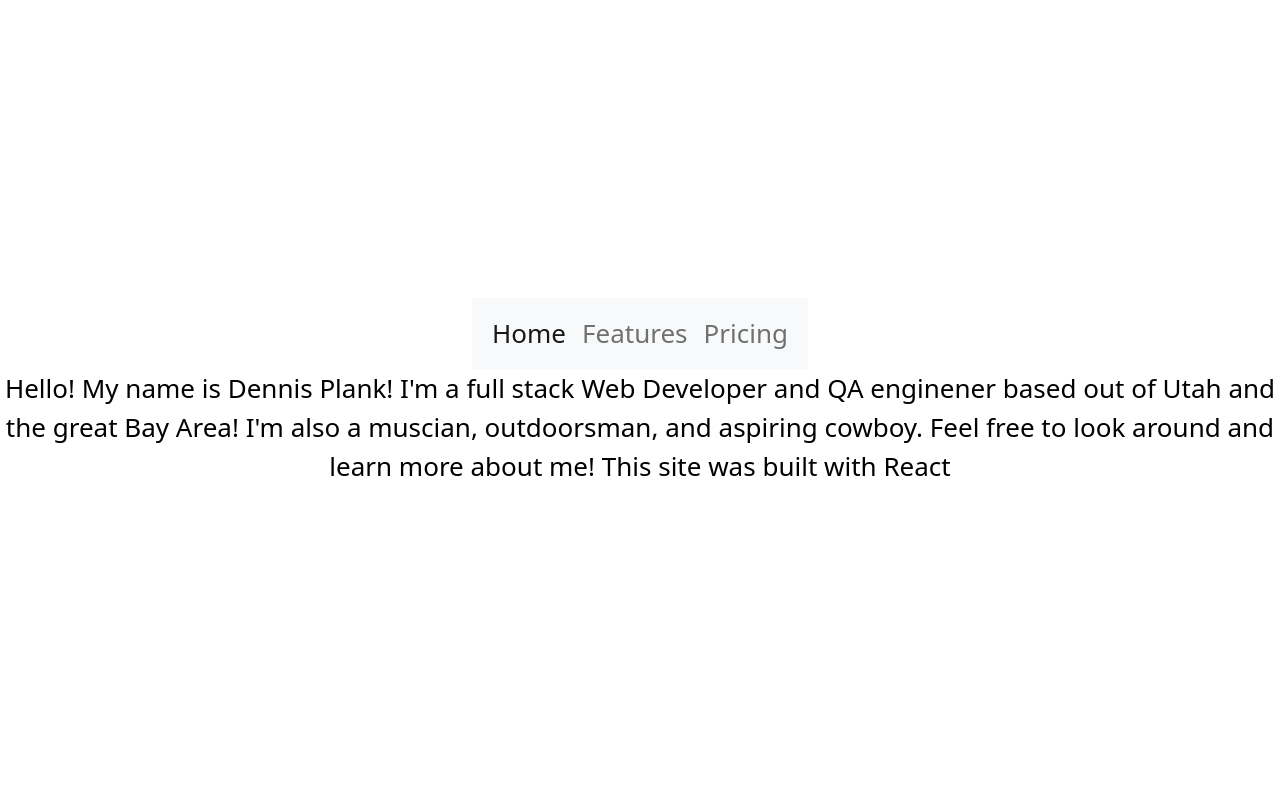
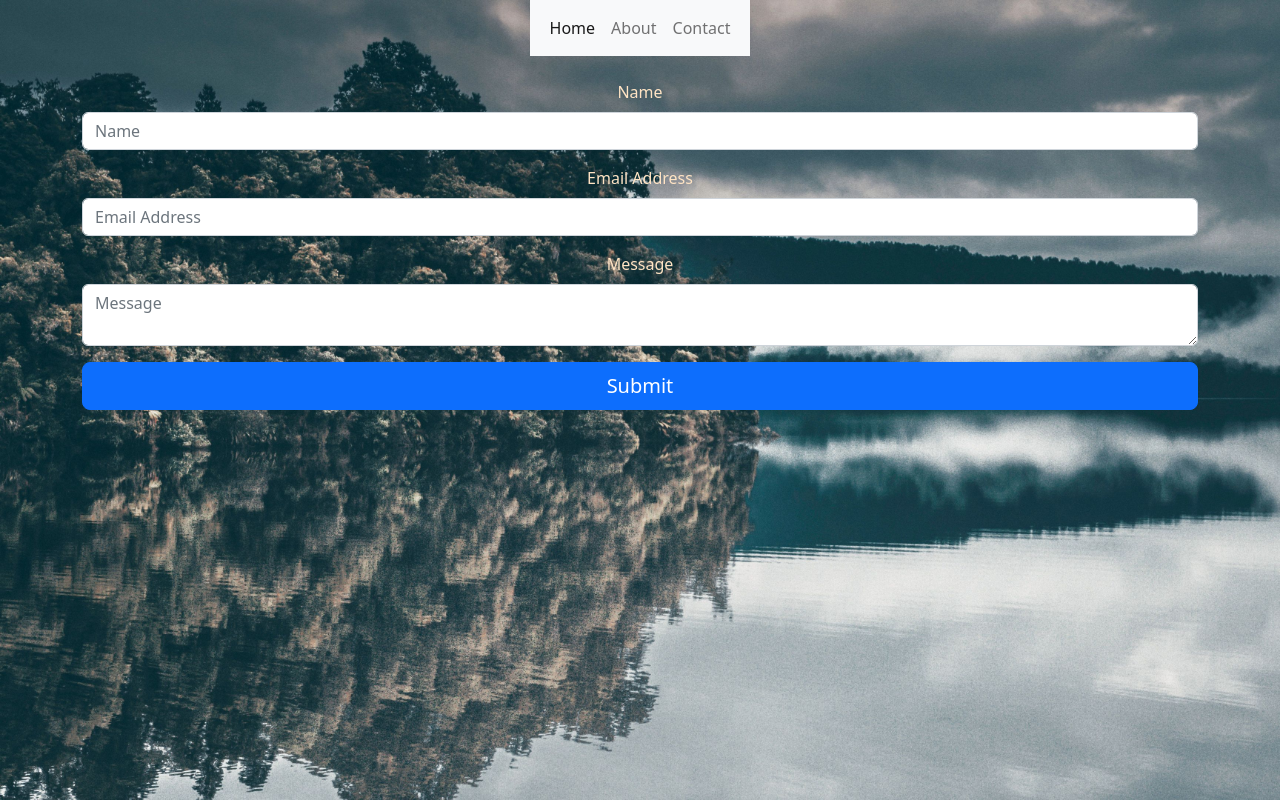
Before and after one commit to DennyPlank/Portfolio, a React (Create React App) app: page /contact in a window 1280 px wide. Built offline with nearby package versions, Linux system fonts and the light colour scheme.

Commit message:
added a contact form and some styling

```diff
--- a/src/App.css
+++ b/src/App.css
@@ -3,23 +3,21 @@
   background-color: black!;
 }
 
-.App-logo {
-  height: 40vmin;
-  pointer-events: none;
-}
-
-@media (prefers-reduced-motion: no-preference) {
-  .App-logo {
-    animation: App-logo-spin infinite 20s linear;
-  }
-}
 .App-header {
-  background-color: white;
-  min-height: 100vh;
   display: flex;
   flex-direction: column;
   align-items: center;
-  justify-content: center;
-  font-size: calc(10px + 2vmin);
-  color: black;
+  /* justify-content: center; */
+  color: bisque;
 }
+.App {
+  background-image: url('./Images/foggybackground.jpg');
+  /* Full height */
+  min-height: 100vh;
+  height: 100%;
+
+  /* Center and scale the image nicely */
+  background-position: center;
+  background-repeat: no-repeat;
+  background-size: cover;
+}
--- a/src/App.js
+++ b/src/App.js
@@ -1,14 +1,21 @@
+import { Route, Routes } from 'react-router-dom';
 import './App.css';
+import Contact from './Components/Contact';
 import Home from './Components/Home';
 import NavBar from './Components/Navbar';
 
 function App() {
   return (
     <div className="App">
-      <header className="App-header">
-        <NavBar />
-        <Home />
-      </header>
+        <header className="App-header">
+            <NavBar />
+          <Routes>
+            <Route>
+              <Route path = "/contact" element = {<Contact />} />
+              <Route path = "/home" element = {<Home />} />
+            </Route>
+          </Routes>
+        </header>
     </div>
   );
 }
--- /dev/null
+++ b/src/Components/Contact.js
@@ -0,0 +1,34 @@
+import React from "react";
+
+const Contact = () =>{
+    return (
+        <div class="container py-4">
+
+        <form id="contactForm">
+
+            <div class="mb-3">
+            <label class="form-label" for="name">Name</label>
+            <input class="form-control" id="name" type="text" placeholder="Name" data-sb-validations="required" />
+            </div>
+
+            <div class="mb-3">
+            <label class="form-label" for="emailAddress">Email Address</label>
+            <input class="form-control" id="emailAddress" type="email" placeholder="Email Address" data-sb-validations="required" />
+            </div>
+
+            <div class="mb-3">
+            <label class="form-label" for="message">Message</label>
+            <textarea class="form-control" id="message" type="text" placeholder="Message" data-sb-validations="required" maxLength="300"></textarea>
+            {/* <textarea class="form-control" id="message" type="text" placeholder="Message" style="height: 10rem;"></textarea> */}
+            </div>
+
+            <div class="d-grid">
+            <button class="btn btn-primary btn-lg" type="submit">Submit</button>
+            </div>
+
+        </form>
+
+        </div>
+    )
+}
+export default Contact;
--- a/src/Components/Home.js
+++ b/src/Components/Home.js
@@ -2,12 +2,14 @@ import React from "react";
 
 const Home = () =>{
     return (
-        <p>
-            Hello! My name is Dennis Plank! I'm a full stack Web Developer and QA enginener
-            based out of Utah and the great Bay Area! I'm also a muscian, outdoorsman, and
-            aspiring cowboy. Feel free to look around and learn more about me! This site was
-            built with React
-        </p>
+        <div>
+            <p>
+                Hello! My name is Dennis Plank! I'm a full stack Web Developer and QA enginener
+                based out of Utah and the great Bay Area! I'm also a muscian, outdoorsman, and
+                aspiring cowboy. Feel free to look around and learn more about me! This site was
+                built with React.
+            </p>
+        </div>
     )
 }
 
--- a/src/Components/Navbar.js
+++ b/src/Components/Navbar.js
@@ -1,21 +1,27 @@
 import React from "react"
 
 const NavBar = () => {
+    const handleClick = () => {
+        console.log('clicked')
+    }
+
     return (
+        <div id="navbar">
                 <nav class="navbar navbar-expand-lg navbar-light bg-light">
-        <div class="container-fluid">
+                <div class="container-fluid" onClick={handleClick}>
                 <button class="navbar-toggler" type="button" data-bs-toggle="collapse" data-bs-target="#navbarNavAltMarkup" aria-controls="navbarNavAltMarkup" aria-expanded="false" aria-label="Toggle navigation">
                     <span class="navbar-toggler-icon"></span>
                 </button>
                 <div class="collapse navbar-collapse" id="navbarNavAltMarkup">
                     <div class="navbar-nav">
-              <a class="nav-link active" aria-current="page" href="#">Home</a>
-              <a class="nav-link" href="#">Features</a>
-              <a class="nav-link" href="#">Pricing</a>
+                    <a class="nav-link active" aria-current="page" href="/home">Home</a>
+                    <a class="nav-link" href="#">About</a>
+                    <a class="nav-link" href="/contact">Contact</a>
                     </div>
                 </div>
                 </div>
             </nav>
+        </div>
     )
 }
 
```
Also changed, not shown: src/Images/background wood.jpg (added), src/Images/foggybackground.jpg (added). Lines whose indentation alone changed are shown as unchanged.
